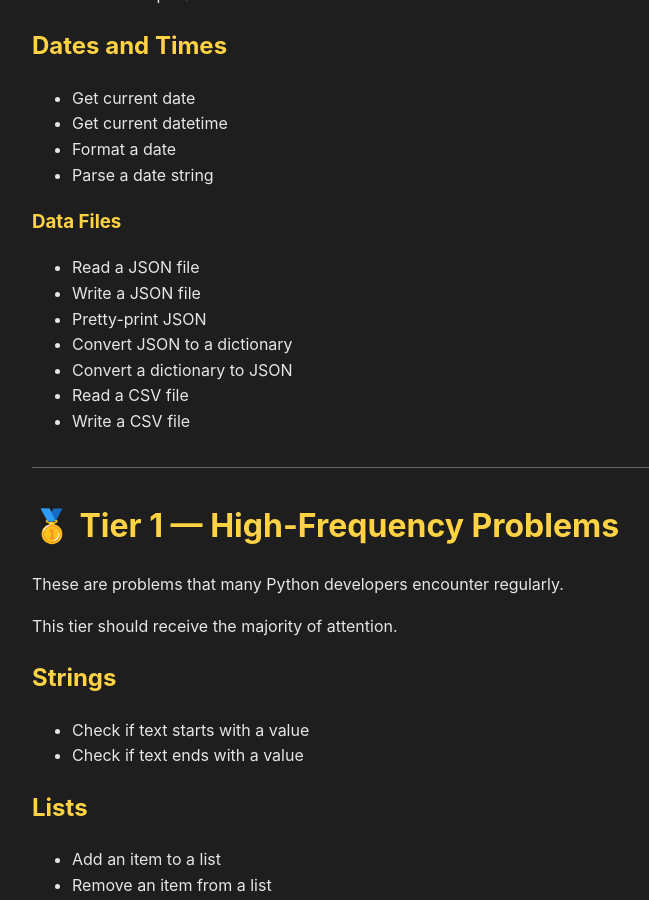
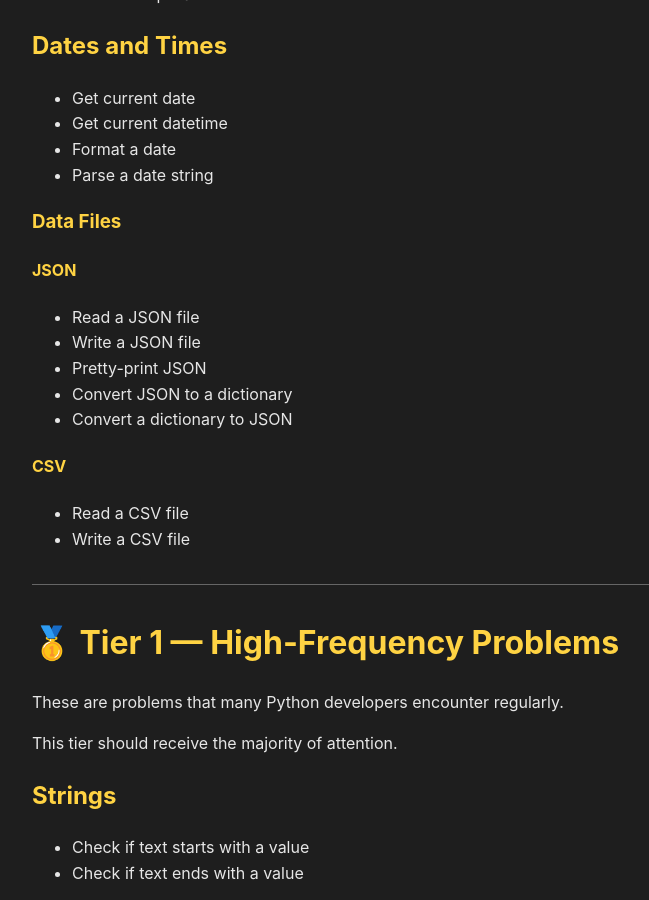
Before and after one commit to jbakchr/easier-python-docs, a Jekyll site: the page built from ROADMAP.md, in a window 1280 px wide and 900 px high, scrolled down 3371 px. Shown: the whole window, without its empty margins (158-807 px from the left). Built offline with Jekyll 4.4.1, drawn with Linux system fonts in a browser that asks for light colours; our own code applies the rules of GitHub Pages for plain Markdown files.

Commit message:
docs(data): add JSON

```diff
--- a/ROADMAP.md
+++ b/ROADMAP.md
@@ -144,11 +144,16 @@ The goal is to build a practical collection of high-frequency Python solutions.
 
 ### Data Files
 
+#### JSON
+
 - Read a JSON file
 - Write a JSON file
 - Pretty-print JSON
 - Convert JSON to a dictionary
 - Convert a dictionary to JSON
+
+#### CSV
+
 - Read a CSV file
 - Write a CSV file
 
```
